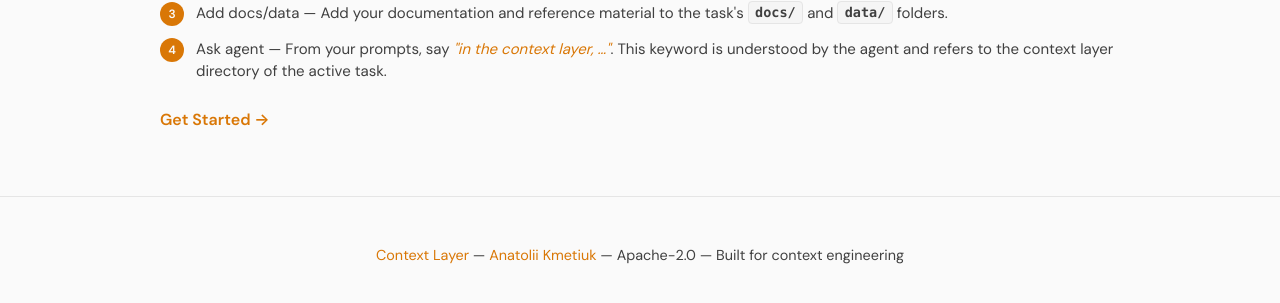
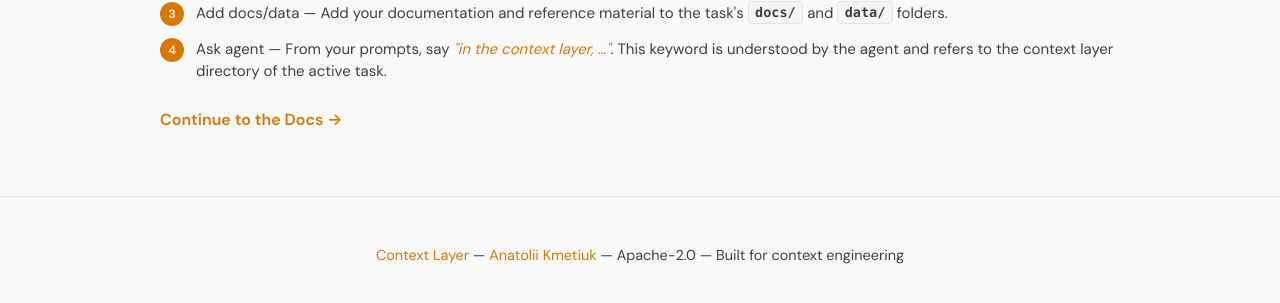
Before and after one commit to anatoliykmetyuk/ctxlayer, a Jekyll site: the page built from website/index.html, in a window 1280 px wide and 900 px high, scrolled down 2027 px. Shown: the part 587-890 px from the top of the window. Built offline with Jekyll 4.4.1, drawn with Linux system fonts in a browser that asks for light colours.

Commit message:
Better communication at frontpage

```diff
--- a/website/index.html
+++ b/website/index.html
@@ -181,7 +181,7 @@
         <li><span class="step-num" aria-hidden="true">3</span><span class="step-content">Add docs/data — Add your documentation and reference material to the task's <code>docs/</code> and <code>data/</code> folders.</span></li>
         <li><span class="step-num" aria-hidden="true">4</span><span class="step-content">Ask agent — From your prompts, say <span class="agent-phrase">&quot;in the context layer, …&quot;</span>. This keyword is understood by the agent and refers to the context layer directory of the active task.</span></li>
       </ol>
-      <p class="quick-start-docs-link"><a href="docs/">Get Started →</a></p>
+      <p class="quick-start-docs-link"><a href="docs/">Continue to the Docs →</a></p>
     </section>
   </main>
 
```
